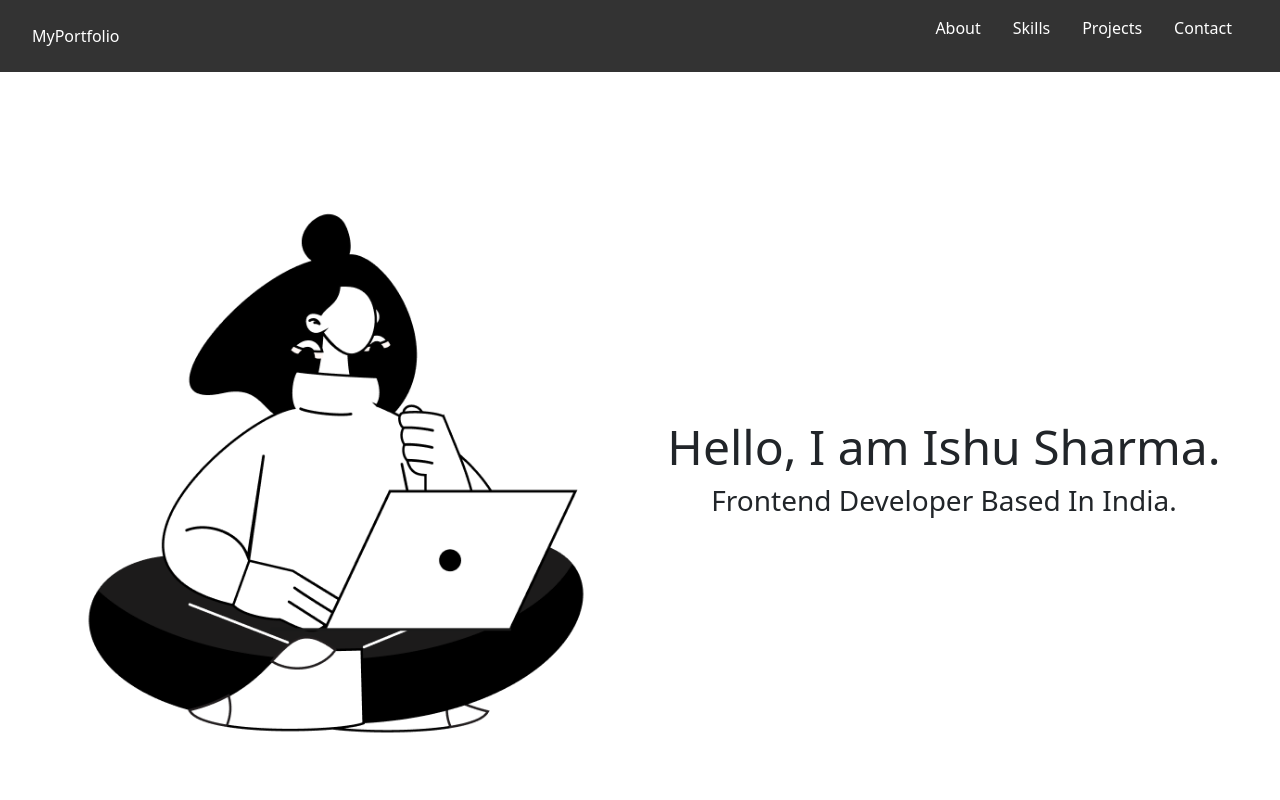
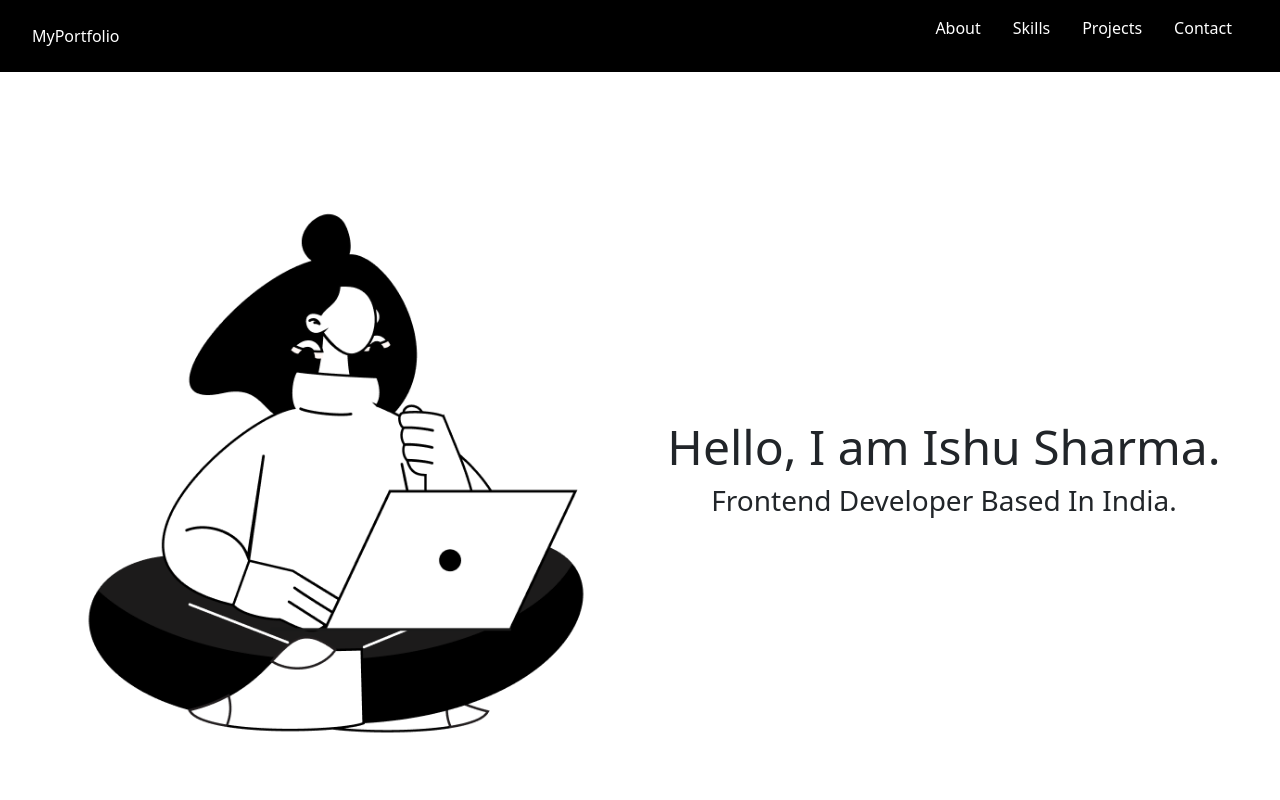
Before and after one commit to 1Eyedeagle/Portfolio, a React (Vite) app: page / in a window 1280 px wide. Shown: the top 800 px of the page. Built offline with nearby package versions, Linux system fonts and the light colour scheme.

Commit message:
Updated styling in App.css

```diff
--- a/src/App.css
+++ b/src/App.css
@@ -11,7 +11,7 @@ header {
   display: flex;
   justify-content: space-between;
   align-items: center;
-  background-color: #333;
+  background-color: #000000;
   color: white;
   padding: 1rem 2rem;
 }
```
